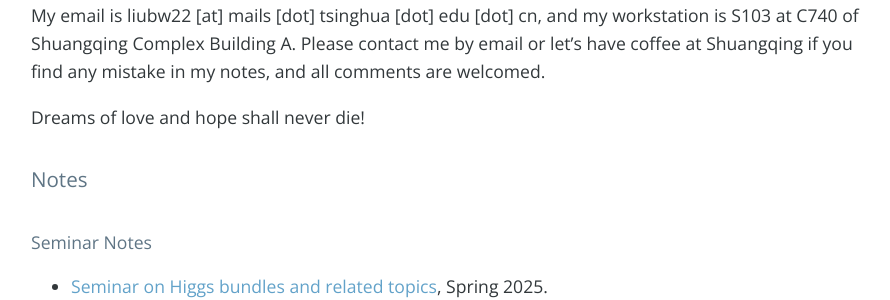
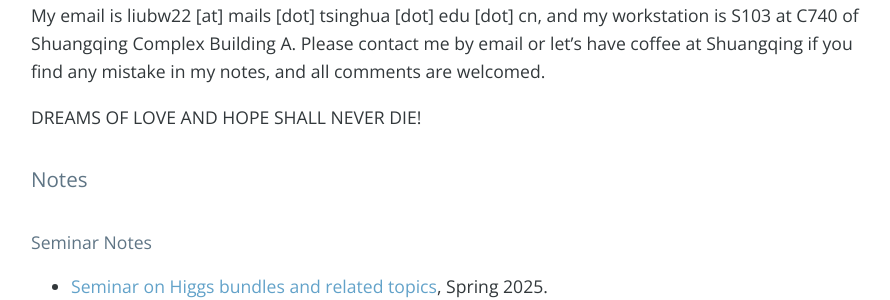
Before and after one commit to bowenl-math/bowenl-math.github.io, a Jekyll site: the page built from index.md, in a window 1280 px wide and 900 px high, scrolled down 368 px. Shown: the part 155-455 px from the top of the window, without its empty margins (193-1083 px from the left). Built offline with Jekyll 4.4.1, drawn with Linux system fonts in a browser that asks for light colours; nearby versions of some CDN libraries; our own code applies the rules of GitHub Pages for plain Markdown files; the list of posts is cut into pages by our own code; comment, search, counter and statistics services are not loaded.

```diff
--- a/index.md
+++ b/index.md
@@ -3,7 +3,7 @@ Hello, I'm Bowen Liu, a PhD student in Yau Mathematical Sciences Center of Tsing
 
 My email is liubw22 [at] mails [dot] tsinghua [dot] edu [dot] cn, and my workstation is S103 at C740 of Shuangqing Complex Building A. Please contact me by email or let's have coffee at Shuangqing if you find any mistake in my notes, and all comments are welcomed.
 
-Dreams of love and hope shall never die!
+DREAMS OF LOVE AND HOPE SHALL NEVER DIE!
 
 
 ### Notes
```
